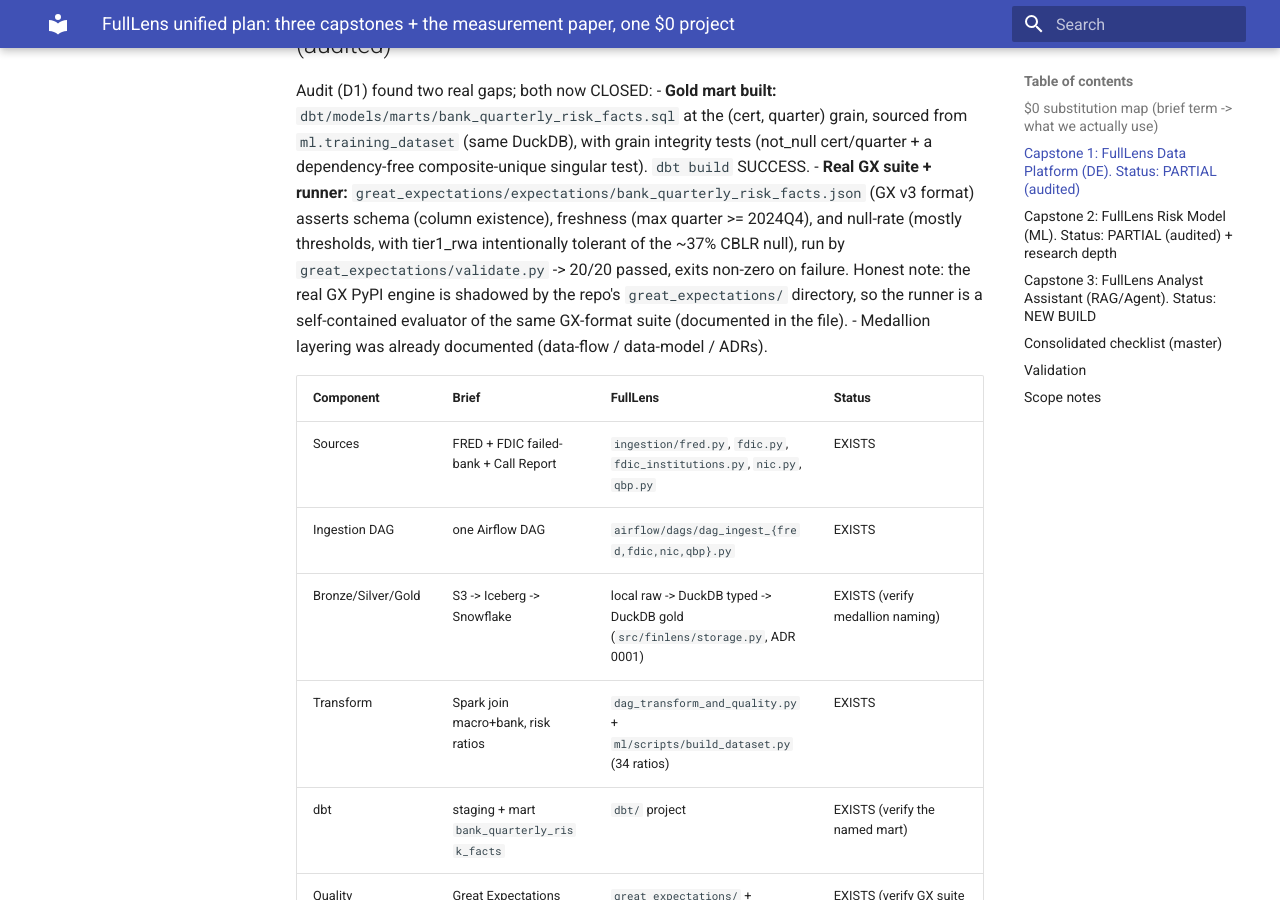
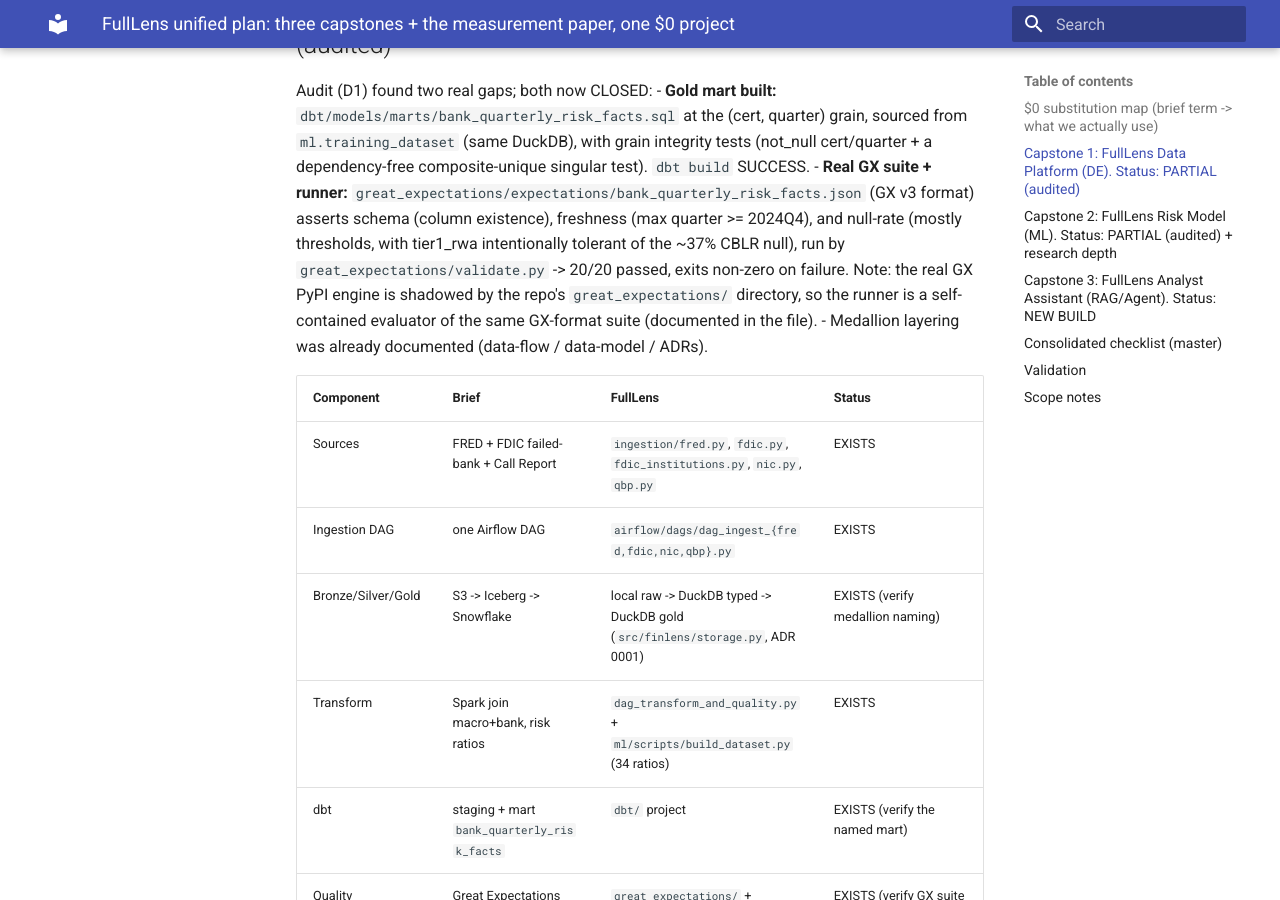
Before and after one commit to vaddhiparthy/FinLens-Banking-Stress-Intelligence-Platform, an MkDocs documentation site: the page built from docs/PROJECT_CAPSTONES.md, in a window 1280 px wide and 900 px high, scrolled down 984 px. Built offline with MkDocs 1.6.1 and Material for MkDocs 9.7.7, drawn with Linux system fonts in a browser that asks for light colours.

Commit message:
gate fixes (round 2): remove 3 remaining honesty-boast labels
Caught by the honesty re-review: "**Honest data caveats:**" (model_card.py generator ->
VALIDATION_REPORT.md) -> "**Data caveats:**"; "the honest outcome" (B1_POINT_IN_TIME.md) ->
"the outcome"; line-wrapped "Honest note:" (PROJECT_CAPSTONES.md) -> "Note:". Validation
report regenerated. Remaining "honest" strings are rule-descriptions or factual adverbs only.

```diff
--- a/docs/PROJECT_CAPSTONES.md
+++ b/docs/PROJECT_CAPSTONES.md
@@ -30,8 +30,8 @@ Audit (D1) found two real gaps; both now CLOSED:
 - **Real GX suite + runner:** `great_expectations/expectations/bank_quarterly_risk_facts.json`
   (GX v3 format) asserts schema (column existence), freshness (max quarter >= 2024Q4), and
   null-rate (mostly thresholds, with tier1_rwa intentionally tolerant of the ~37% CBLR null),
-  run by `great_expectations/validate.py` -> 20/20 passed, exits non-zero on failure. Honest
-  note: the real GX PyPI engine is shadowed by the repo's `great_expectations/` directory, so
+  run by `great_expectations/validate.py` -> 20/20 passed, exits non-zero on failure. Note:
+  the real GX PyPI engine is shadowed by the repo's `great_expectations/` directory, so
   the runner is a self-contained evaluator of the same GX-format suite (documented in the file).
 - Medallion layering was already documented (data-flow / data-model / ADRs).
 
```
Also changed, not shown: docs/ml/B1_POINT_IN_TIME.md (+1 -1 lines), docs/ml/VALIDATION_REPORT.md (+1 -1 lines), 1 other file.
